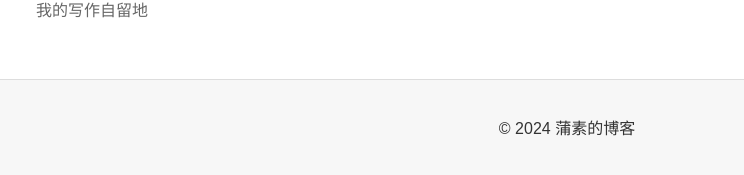
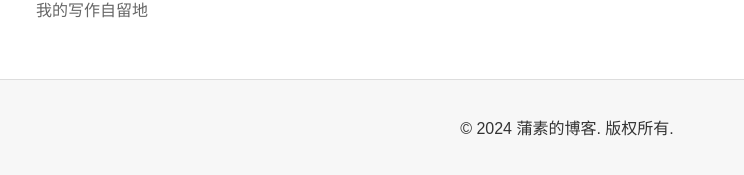
Before and after one commit to pususu/skills-github-pages, a Jekyll site: the page built from index.html, in a window 1280 px wide. Shown: the part 331-506 px from the top of the page, without its empty margins (73-817 px from the left). Built offline with Jekyll 4.4.1, drawn with Linux system fonts in a browser that asks for light colours.

Commit message:
Update default.html

```diff
--- a/_layouts/default.html
+++ b/_layouts/default.html
@@ -32,12 +32,13 @@
         </aside>
 
         <!-- 右侧内容区域 -->
-        <section class="content">
+        <section class="content" style="flex: 3;">
+            <!-- 添加文章列表 -->
             <h2 class="latest-posts-title">最新文章</h2>
             <ul class="post-list">
                 {% for post in site.posts %}
                     <li class="post-item">
-                        <h3><a href="{{ site.baseurl }}{{ post.url }}">{{ post.title }}</a></h3>
+                        <h3><a href="{{ post.url }}">{{ post.title }}</a></h3>
                         <p>{{ post.excerpt }}</p>
                         <p><small>{{ post.date | date: "%Y-%m-%d" }}</small></p>
                     </li>
@@ -49,7 +50,7 @@
     <!-- 页脚 -->
     <footer class="site-footer">
         <div class="container">
-            <p>&copy; 2024 蒲素的博客</p>
+            <p>&copy; 2024 蒲素的博客. 版权所有.</p>
         </div>
     </footer>
 
```
